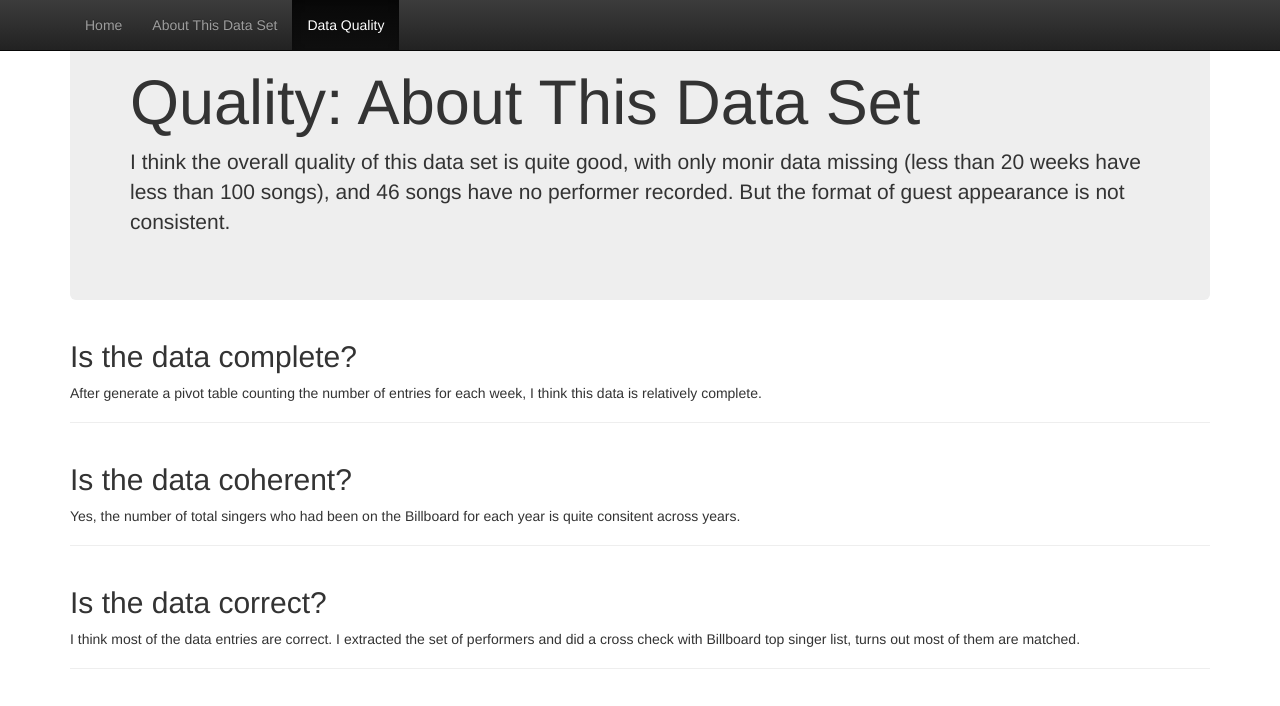
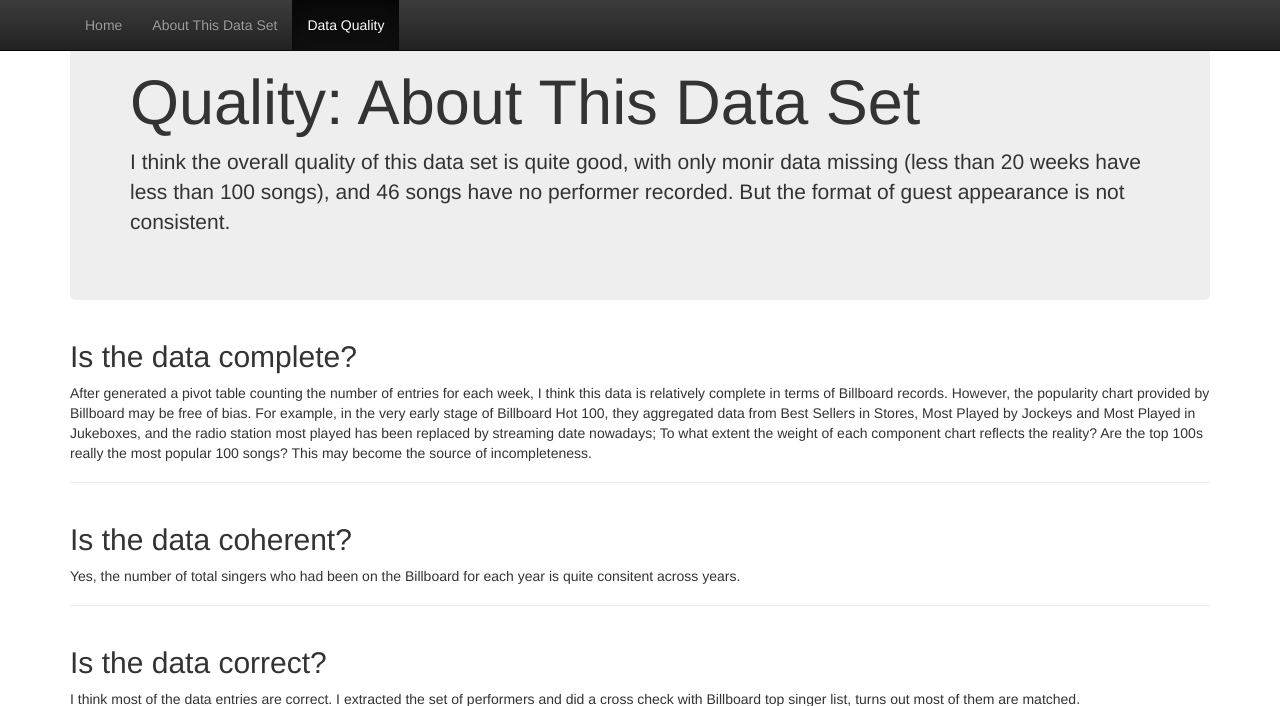
Before and after one commit to Vio8023/05839-Byte2, a Flask app: page /quality in a window 1280 px wide. Shown: the top 706 px of the page. Run offline with Flask 2, Linux system fonts and the light colour scheme; parts of the project's set-up code (start-up, migrations or seed data) failed here and were passed over; some libraries are stand-ins or nearby versions.

Commit message:
filled in quality abd about pages

```diff
--- a/Byte 2 - Explore/app.yaml
+++ b/Byte 2 - Explore/app.yaml
@@ -29,6 +29,9 @@ handlers:
 - url: /templates
   static_dir: templates
   application_readable: true
+- url: /images
+  static_dir: images
+  application_readable: true
 
 
 # This handler tells app engine how to route requests to a WSGI application.
--- a/Byte 2 - Explore/templates/index.html
+++ b/Byte 2 - Explore/templates/index.html
@@ -61,7 +61,7 @@ Performers are extracted and grouped by year, let's take a look at how many sing
  or a band or vocal group like 'Dion & The Belmonts'.
  The visualization of number of the most popular singers each year
 </p>
-<img src="./images/result" alt="result" width="460" height="345">
+<img src="/images/result.png" alt="result" width="460" height="345">
 
       </div>
 
--- a/Byte 2 - Explore/templates/quality.html
+++ b/Byte 2 - Explore/templates/quality.html
@@ -52,7 +52,13 @@
 
       <div class="page-header">
 	<h2>Is the data complete?</h2>
-	<p>After generate a pivot table counting the number of entries for each week, I think this data is relatively complete.</p>
+	<p>After generated a pivot table counting the number of entries for each week, I think this data is relatively complete in terms of Billboard records.
+	However, the popularity chart provided by Billboard may be free of bias.
+	For example, in the very early stage of Billboard Hot 100, they aggregated data from Best Sellers in Stores, Most Played by Jockeys and Most Played in Jukeboxes,
+	and the radio station most played has been replaced by streaming date nowadays;
+	To what extent the weight of each component chart reflects the reality? Are the top 100s really the most popular 100 songs?
+	This may become the source of incompleteness.
+</p>
       </div>
 
       <div class="page-header">
```
Also changed, not shown: Byte 2 - Explore/templates/images/result.png (deleted).
